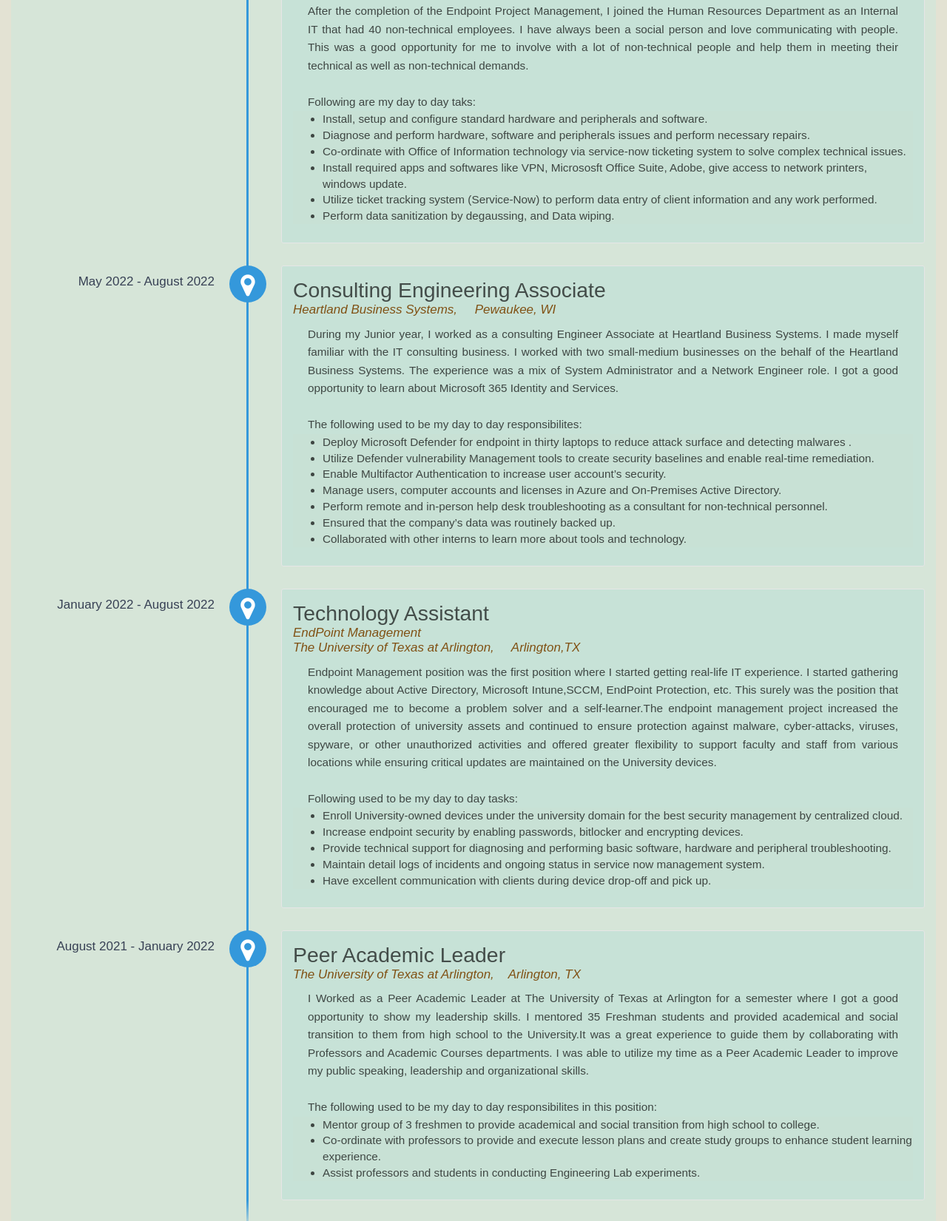
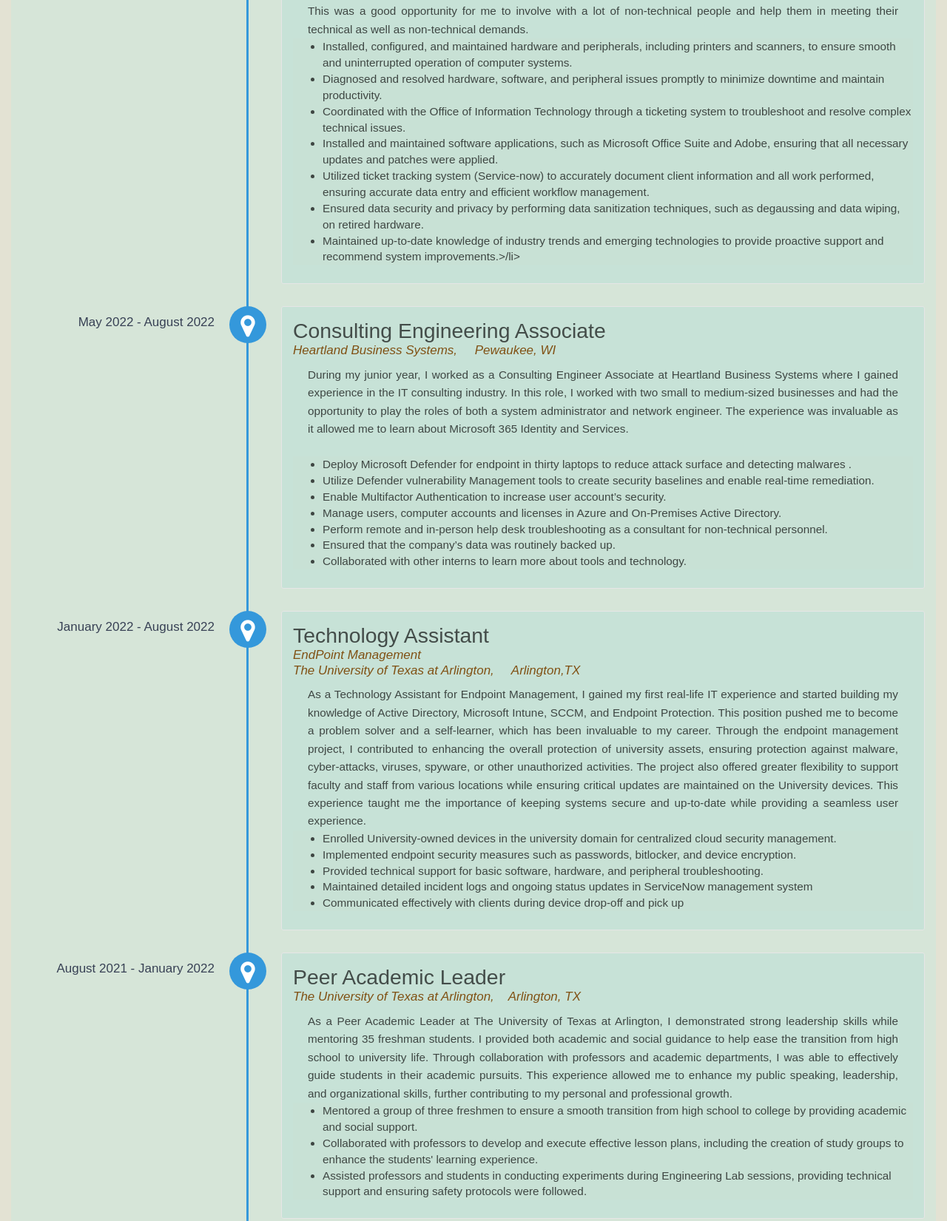
Before and after one commit to axt3023/Portfolio, a website: page index.html in a window 1280 px wide. Shown: the part 1998-3649 px from the top of the page at 74% size. Drawn offline with nearby package versions, Linux system fonts and the light colour scheme.

Commit message:
Update index.html

```diff
--- a/index.html
+++ b/index.html
@@ -140,7 +140,7 @@
         <div id="experience-timeline">
 
 
-            <div data-date="August 2022 - Present" style ="background-color: #85d1d12d;">
+            <div data-date="January 2023 - Present" style ="background-color: #85d1d12d;">
                 <h3>Cybersecurity Analyst intern</h3>
                 <h4>Security Logging and Detection Engineering
                 <br> Costco IT   &nbsp; &nbsp; Arlington, TX</h4>
@@ -149,8 +149,7 @@
 
 
                     It is a great opportunity for me to work as cybersecurity Analyst at costco in my final semester.  <br>
-                <br>
-                 Following are my day to day taks:<br>
+
                  <ul style="font-size: 0.9em; background-color: #d4bfa90d; color:rgba(0, 0, 0, 0.692)">
 
                  <li>  Committed to obtaining Splunk Core Certified User certification by completing a series of hands-on labs to develop
@@ -170,7 +169,7 @@
 
 
 
-            <div data-date="August 2022 - Present" style ="background-color: #85d1d12d;">
+            <div data-date="August 2022 - January 2023" style ="background-color: #85d1d12d;">
                 <h3>Technology Assistant</h3>
                 <h4>Human Resources Department
                 <br> The University of Texas at Arlington,   &nbsp; &nbsp; Arlington, TX</h4>
@@ -181,17 +180,16 @@
                     After the completion of the Endpoint Project Management, I joined the Human Resources Department as an Internal IT that had 40 non-technical employees. I have always been a social person and love communicating with
                     people. This was a good opportunity for me to involve with
                     a lot of non-technical people and help them in meeting their technical as well as non-technical demands.<br>
-                <br>
-                 Following are my day to day taks:<br>
+
                  <ul style="font-size: 0.9em; background-color: #d4bfa90d; color:rgba(0, 0, 0, 0.692)">
 
-                 <li> Install, setup and configure standard hardware and peripherals and software.</li>
-                 <li> Diagnose and perform hardware, software and peripherals issues and perform necessary repairs.</li>
-                <li>Co-ordinate with Office of Information technology via service-now ticketing system to solve
-                    complex technical issues.
-                <li> Install required apps and softwares like VPN, Micrososft Office Suite, Adobe, give access to network printers, windows update. </li>
-                <li> Utilize ticket tracking system (Service-Now) to perform data entry of client information and any work performed.</li>
-                <li> Perform data sanitization by degaussing, and Data wiping.</li>
+                 <li> Installed, configured, and maintained hardware and peripherals, including printers and scanners, to ensure smooth and uninterrupted operation of computer systems.</li>
+                 <li>Diagnosed and resolved hardware, software, and peripheral issues promptly to minimize downtime and maintain productivity.</li>
+                <li>Coordinated with the Office of Information Technology through a ticketing system to troubleshoot and resolve complex technical issues.</li>
+                <li> Installed and maintained software applications, such as Microsoft Office Suite and Adobe, ensuring that all necessary updates and patches were applied. </li>
+                <li> Utilized ticket tracking system (Service-now) to accurately document client information and all work performed, ensuring accurate data entry and efficient workflow management.</li>
+                <li> Ensured data security and privacy by performing data sanitization techniques, such as degaussing and data wiping, on retired hardware.</li>
+                <li> Maintained up-to-date knowledge of industry trends and emerging technologies to provide proactive support and recommend system improvements.>/li>
 
                     </ul>
                 </p>
@@ -201,12 +199,11 @@
                 <h3>Consulting Engineering Associate</h3>
                 <h4>Heartland Business Systems,  &nbsp; &nbsp; Pewaukee, WI</h4>
                 <p style="color:rgba(0, 0, 0, 0.692)">
-                    During my Junior year, I worked as a consulting Engineer Associate at Heartland Business Systems. I made myself familiar
-                    with the  IT consulting business. I worked with two small-medium businesses on the behalf of the Heartland Business Systems.
-                    The experience was a mix of System Administrator and a Network Engineer role. I got a good opportunity to learn about
-                    Microsoft 365 Identity and Services.<br>
+                    During my junior year, I worked as a Consulting Engineer Associate at Heartland Business Systems where I gained experience in the IT consulting
+                    industry. In this role, I worked with two small to medium-sized businesses and had the opportunity to play the roles of both a system administrator
+                    and network engineer. The experience was invaluable as it allowed me to learn about Microsoft 365 Identity and Services.<br>
                     <br>
-                    The following used to be my day to day responsibilites:
+
                     <ul style="font-size: 0.9em; background-color: #d4bfa90d; color:rgba(0, 0, 0, 0.692)">
                         <li> Deploy Microsoft Defender for endpoint in thirty laptops to reduce attack surface and detecting malwares .</li>
                         <li> Utilize Defender vulnerability Management tools to create security baselines and enable real-time remediation.</li>
@@ -225,23 +222,19 @@
                 <h4>EndPoint Management<br>
                     The University of Texas at Arlington,  &nbsp; &nbsp; Arlington,TX</h4>
                 <p style="color:rgba(0, 0, 0, 0.692)">
-                    Endpoint Management position was the first position where I started getting real-life IT experience.
-                    I started gathering knowledge about Active Directory, Microsoft Intune,SCCM, EndPoint Protection, etc. This surely
-                    was the position that encouraged me to become a problem solver and a self-learner.The endpoint management project increased the
-                    overall protection of university assets and continued to ensure protection against malware,
-                    cyber-attacks, viruses, spyware, or other unauthorized activities and offered greater flexibility to
-                    support faculty and staff from various locations while ensuring critical updates are maintained on
-                    the University devices. <br>
-                    <br>
-                    Following used to be my day to day tasks:
+                    As a Technology Assistant for Endpoint Management, I gained my first real-life IT experience and started building my knowledge of Active Directory,
+                    Microsoft Intune, SCCM, and Endpoint Protection. This position pushed me to become a problem solver and a self-learner, which has been invaluable
+                    to my career. Through the endpoint management project, I contributed to enhancing the overall protection of university assets, ensuring protection
+                    against malware, cyber-attacks, viruses, spyware, or other unauthorized activities. The project also offered greater flexibility to support
+                    faculty and staff from various locations while ensuring critical updates are maintained on the University devices. This experience taught me the
+                    importance of keeping systems secure and up-to-date while providing a seamless user experience. <br>
 
-                    <br>
                     <ul style="font-size: 0.9em; background-color: #d4bfa90d; color:rgba(0, 0, 0, 0.692)">
-                    <li> Enroll University-owned devices under the university domain for the best security management by centralized cloud.</li>
-                    <li>Increase endpoint security by enabling passwords, bitlocker and encrypting devices.</li>
-                    <li> Provide technical support for diagnosing  and performing basic software, hardware and peripheral troubleshooting.</li>
-                    <li> Maintain detail logs of incidents and ongoing status in service now management system.</li>
-                    <li> Have excellent communication with clients during device drop-off and pick up.</li>
+                    <li> Enrolled University-owned devices in the university domain for centralized cloud security management.</li>
+                    <li>Implemented endpoint security measures such as passwords, bitlocker, and device encryption.</li>
+                    <li>Provided technical support for basic software, hardware, and peripheral troubleshooting.</li>
+                    <li>Maintained detailed incident logs and ongoing status updates in ServiceNow management system</li>
+                    <li> Communicated effectively with clients during device drop-off and pick up</li>
 
                 </ul>
 
@@ -253,16 +246,14 @@
                 <h3>Peer Academic Leader</h3>
                 <h4>The University of Texas at Arlington,  &nbsp; &nbsp;Arlington, TX </h4>
                 <p style="color:rgba(0, 0, 0, 0.692)">
-                    I Worked as a Peer Academic Leader at The University of Texas at Arlington for a semester where I got a good opportunity to show my leadership skills. I mentored 35 Freshman students and provided academical and social transition to them from high school
-                    to the University.It was a great experience to guide them by collaborating with Professors and
-                    Academic Courses departments. I was able to utilize my time as a Peer Academic Leader to improve my
-                    public speaking, leadership and organizational skills.<br>
-                    <br>
-                    The following used to be my day to day responsibilites in this position:
+                    As a Peer Academic Leader at The University of Texas at Arlington, I demonstrated strong leadership skills while mentoring 35 freshman students.
+                   I provided both academic and social guidance to help ease the transition from high school to university life. Through collaboration with professors
+                    and academic departments, I was able to effectively guide students in their academic pursuits. This experience allowed me to enhance my public
+                    speaking, leadership, and organizational skills, further contributing to my personal and professional growth.
                     <ul style="font-size: 0.9em; background-color: #d4bfa90d; color:rgba(0, 0, 0, 0.692)">
-                        <li>Mentor group of 3 freshmen to provide academical and social transition from high school to college.</li>
-                        <li> Co-ordinate with professors to provide and execute lesson plans and create study groups to enhance student learning experience.</li>
-                          <li> Assist professors and students in conducting Engineering Lab experiments.</li>
+                        <li>Mentored a group of three freshmen to ensure a smooth transition from high school to college by providing academic and social support.</li>
+                        <li> Collaborated with professors to develop and execute effective lesson plans, including the creation of study groups to enhance the students' learning experience.</li>
+                          <li>Assisted professors and students in conducting experiments during Engineering Lab sessions, providing technical support and ensuring safety protocols were followed.</li>
                     </ul>
                 </p>
             </div>
```
